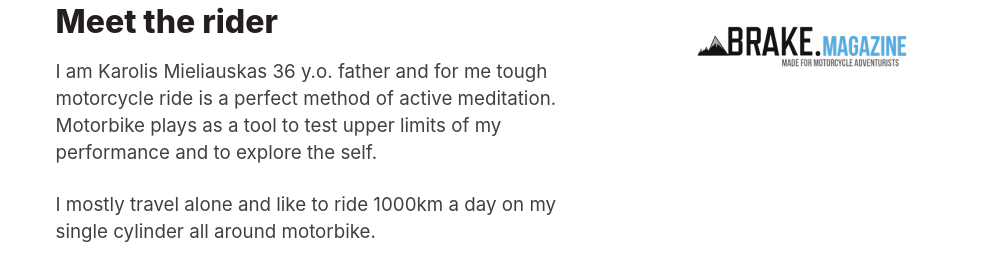
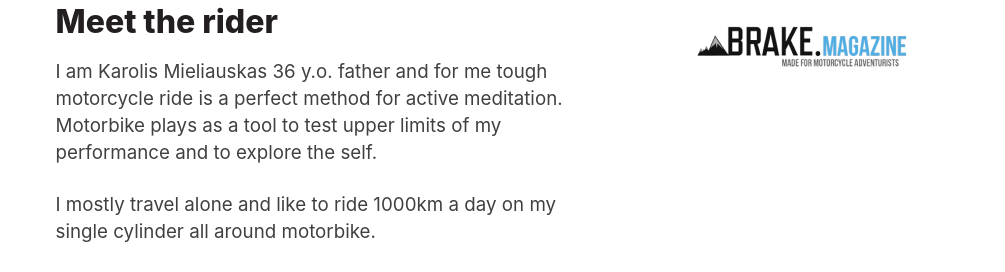
Before and after one commit to karolismieliauskas/thecoldestride.com, a Jekyll site: the page built from pages/index.html, in a window 1280 px wide and 900 px high, scrolled down 1257 px. Shown: the part 200-472 px from the top of the window, without its empty margins (137-1142 px from the left). Built offline with Jekyll 4.4.1, drawn with Linux system fonts in a browser that asks for light colours.

Commit message:
Update index.yml

```diff
--- a/_data/index.yml
+++ b/_data/index.yml
@@ -12,7 +12,7 @@ intro:
 rider:
   title: Meet the rider
   body: |
-    I am Karolis Mieliauskas 36 y.o. father and for me tough motorcycle ride is a perfect method of active meditation. Motorbike plays as a tool to test upper limits of my performance and to explore the self.
+    I am Karolis Mieliauskas 36 y.o. father and for me tough motorcycle ride is a perfect method for active meditation. Motorbike plays as a tool to test upper limits of my performance and to explore the self.
 
     I mostly travel alone and like to ride 1000km a day on my single cylinder all around motorbike.
 
```
